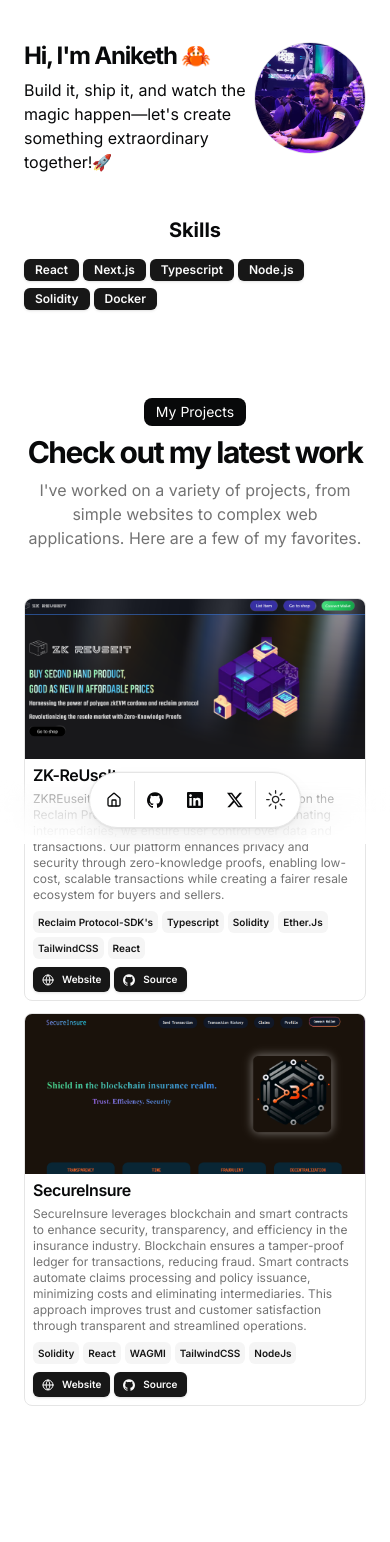
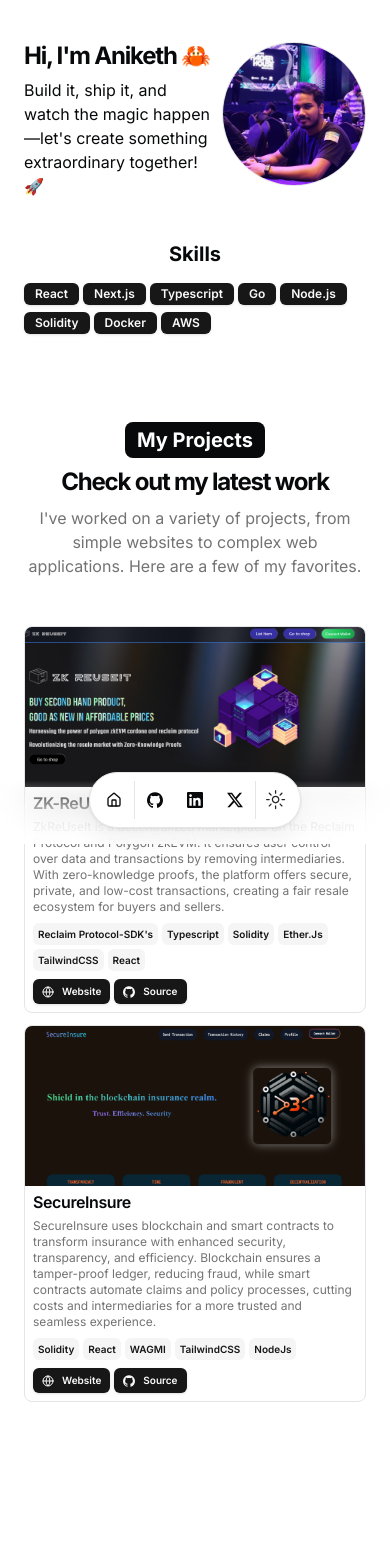
Before and after one commit to devaniketh/Portfolio, a Next.js app: page / in a window 390 px wide. Shown: the top 1542 px of the page. Built offline with nearby package versions, Linux system fonts and the light colour scheme.

Commit message:
fix: profile-stats

```diff
--- a/src/app/page.tsx
+++ b/src/app/page.tsx
@@ -31,7 +31,7 @@ export default function Page() {
               />
             </div>
             <BlurFade delay={BLUR_FADE_DELAY}>
-              <Avatar className="size-28 border">
+              <Avatar className="h-36 w-36 border rounded-full">
                 <AvatarImage alt={DATA.name} src={DATA.avatarUrl} />
                 <AvatarFallback>{DATA.initials}</AvatarFallback>
               </Avatar>
@@ -105,10 +105,10 @@ export default function Page() {
           <BlurFade delay={BLUR_FADE_DELAY * 11}>
             <div className="flex flex-col items-center justify-center space-y-4 text-center">
               <div className="space-y-2">
-                <div className="inline-block rounded-lg bg-foreground text-background px-3 py-1 text-sm">
+                <div className="inline-block rounded-lg bg-foreground text-background px-3 py-1 text-xl font-bold">
                   My Projects
                 </div>
-                <h2 className="text-3xl font-bold tracking-tighter sm:text-5xl">
+                <h2 className="text-2xl font-bold tracking-tighter sm:text-5xl">
                   Check out my latest work
                 </h2>
                 <p className="text-muted-foreground md:text-xl/relaxed lg:text-base/relaxed xl:text-xl/relaxed">
--- a/src/data/resume.tsx
+++ b/src/data/resume.tsx
@@ -10,15 +10,17 @@ export const DATA = {
   description:
     "Build it, ship it, and watch the magic happen—let's create something extraordinary together!🚀",
   summary:
-    "At the end of 2022, I quit my job as a software engineer to go fulltime into building and scaling my own SaaS businesses. In the past, [I pursued a double degree in computer science and business](/#education), [interned at big tech companies in Silicon Valley](https://www.youtube.com/watch?v=d-LJ2e5qKdE), and [competed in over 21 hackathons for fun](/#hackathons). I also had the pleasure of being a part of the first ever in-person cohort of buildspace called [buildspace sf1](https://buildspace.so/sf1).",
+    "",
   avatarUrl: "/me.png",
   skills: [
     "React",
     "Next.js",
     "Typescript",
+    "Go",
     "Node.js",
     "Solidity",
     "Docker",
+    "AWS",
   ],
   navbar: [
     { href: "/", icon: HomeIcon, label: "Home" },
@@ -69,7 +71,7 @@ export const DATA = {
       dates: "",
       active: true,
       description:
-        "ZKREuseit is a decentralized marketplace built on the Reclaim Protocol and Polygon zkEVM. By eliminating intermediaries, we ensure user control over data and transactions. Our platform enhances privacy and security through zero-knowledge proofs, enabling low-cost, scalable transactions while creating a fairer resale ecosystem for buyers and sellers. ",
+        "ZkReUseIt is a decentralized marketplace on the Reclaim Protocol and Polygon zkEVM. It ensures user control over data and transactions by removing intermediaries. With zero-knowledge proofs, the platform offers secure, private, and low-cost transactions, creating a fair resale ecosystem for buyers and sellers.",
       technologies: [
         "Reclaim Protocol-SDK's",
         "Typescript",
@@ -77,7 +79,6 @@ export const DATA = {
         "Ether.Js",
         "TailwindCSS",
         "React",
-
       ],
       links: [
         {
@@ -87,7 +88,7 @@ export const DATA = {
         },
         {
           type: "Source",
-          href: "https://github.com/AnikethDeb2004/Zk-ReUseIt.git",
+          href: "https://github.com/devaniketh/Zk-ReUseIt.git",
           icon: <Icons.github className="size-3" />,
         },
       ],
@@ -101,7 +102,7 @@ export const DATA = {
       dates: "",
       active: true,
       description:
-        "SecureInsure leverages blockchain and smart contracts to enhance security, transparency, and efficiency in the insurance industry. Blockchain ensures a tamper-proof ledger for transactions, reducing fraud. Smart contracts automate claims processing and policy issuance, minimizing costs and eliminating intermediaries. This approach improves trust and customer satisfaction through transparent and streamlined operations.",
+        "SecureInsure uses blockchain and smart contracts to transform insurance with enhanced security, transparency, and efficiency. Blockchain ensures a tamper-proof ledger, reducing fraud, while smart contracts automate claims and policy processes, cutting costs and intermediaries for a more trusted and seamless experience.",
       technologies: [
         "Solidity",
         "React",
@@ -117,7 +118,7 @@ export const DATA = {
         },
         {
           type: "Source",
-          href: "https://github.com/AnikethDeb2004/SecureInsure",
+          href: "https://github.com/devaniketh/SecureInsure",
           icon: <Icons.github className="size-3" />,
         },
       ],
```
Also changed, not shown: src/data/blog.ts (line endings or trailing spaces).
